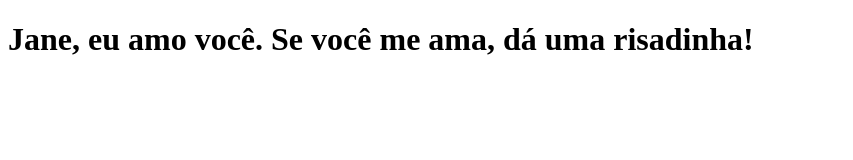
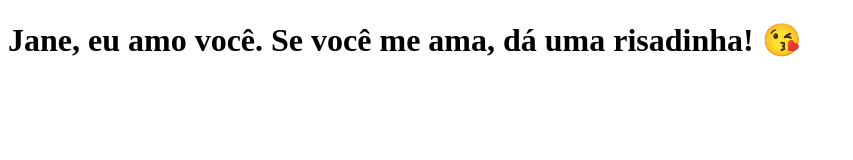
Before and after one commit to jacksonroque/clone-tabnews, a Next.js app: page / in a window 1280 px wide. Shown: the top 160 px of the page, without its empty margins (0-853 px from the left). Built offline with nearby package versions, Linux system fonts and the light colour scheme.

Commit message:
modifica a frase

```diff
--- a/pages/index.js
+++ b/pages/index.js
@@ -1,5 +1,5 @@
 function Home() {
-    return <h1>Jane, eu amo você. Se você me ama, dá uma risadinha!</h1>
+    return <h1>Jane, eu amo você. Se você me ama, dá uma risadinha! 😘</h1>
 }
 
 export default Home;
```
